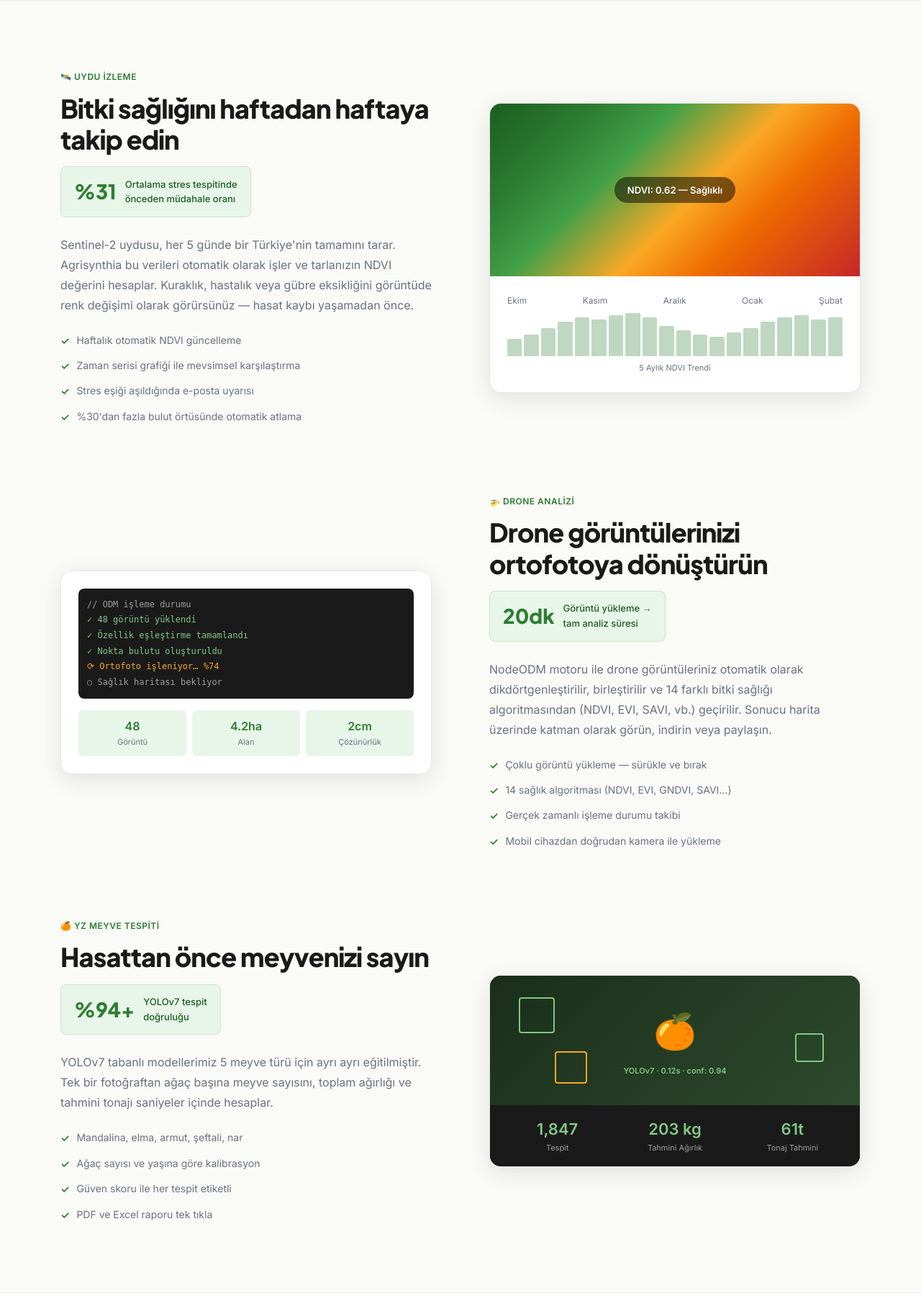
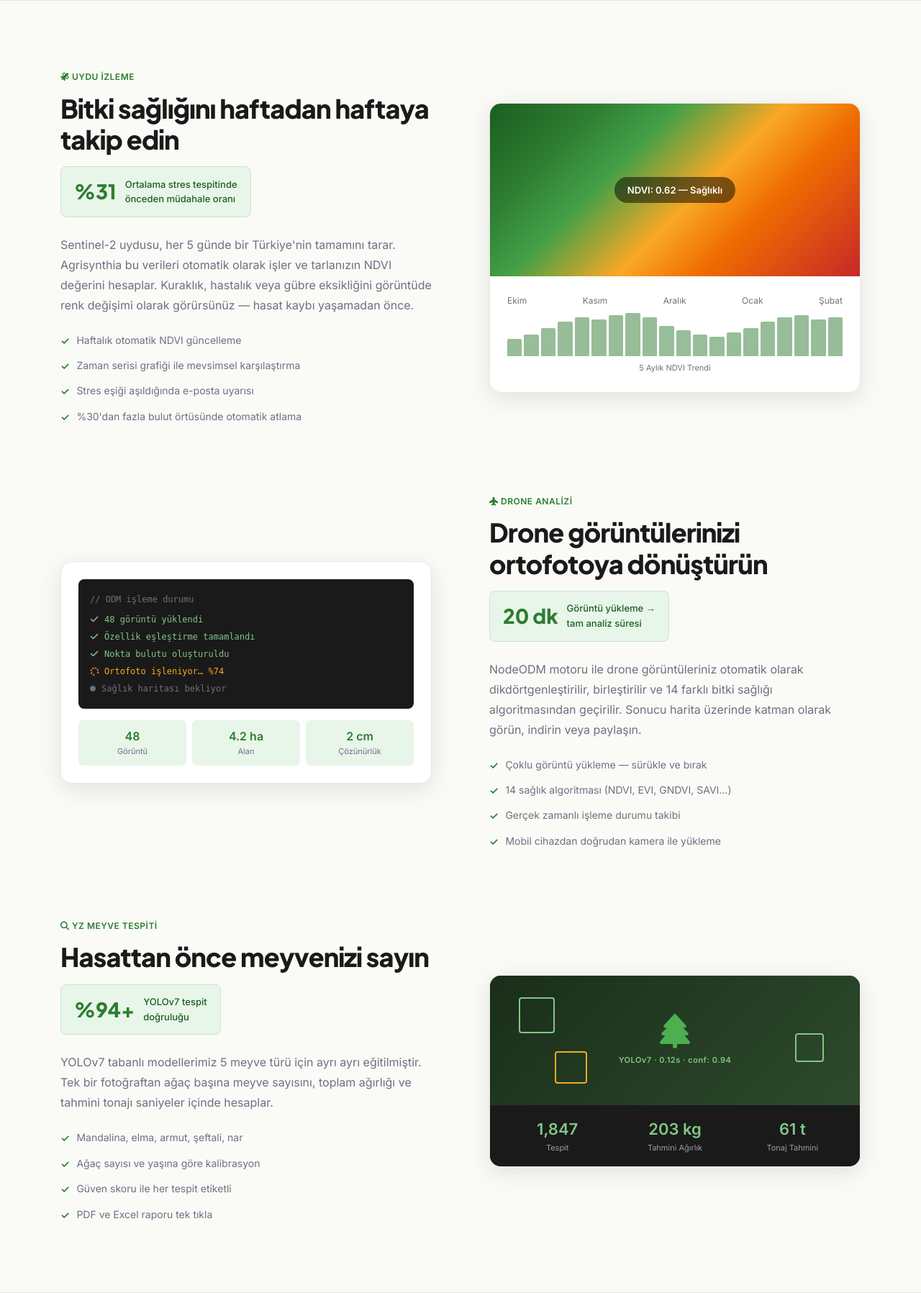
Before and after one commit to ChronoCoders/agrisynthia, a Django app: template templates/website/product.html in a window 1280 px wide. Shown: the part 539-2336 px from the top of the page at 72% size. Run offline with Django 4.2, Linux system fonts and the light colour scheme; the template is opened without the code that fills it, so the values that code supplies are empty.

Commit message:
Replace all emojis with Font Awesome icons across marketing site

```diff
--- a/templates/website/blog_detail.html
+++ b/templates/website/blog_detail.html
@@ -20,7 +20,7 @@
 
 <section class="section">
   <div class="container" style="max-width:760px;">
-    <div style="font-size:64px;text-align:center;margin-bottom:40px;">{{ post.emoji }}</div>
+    <div style="text-align:center;margin-bottom:40px;"><i class="fas fa-leaf" style="font-size:48px;color:var(--green);opacity:0.3;"></i></div>
     <div class="blog-content" style="font-size:16px;color:#2d2d2d;line-height:1.85;">
       {{ post.content|safe }}
     </div>
@@ -40,7 +40,7 @@
     <div class="blog-grid" style="grid-template-columns:repeat(3,1fr);">
       {% for r in related %}
       <article class="blog-card">
-        <div class="blog-thumb">{{ r.emoji }}</div>
+        <div class="blog-thumb"><i class="fas fa-leaf" style="font-size:36px;color:var(--green);opacity:0.5;"></i></div>
         <div class="blog-body">
           <div class="blog-cat">{{ r.category }}</div>
           <h3 class="blog-title">{{ r.title }}</h3>
--- a/templates/website/product.html
+++ b/templates/website/product.html
@@ -21,7 +21,7 @@
   <div class="container">
     <div class="pillar">
       <div class="pillar-text">
-        <div class="pillar-tag">🛰️ Uydu İzleme</div>
+        <div class="pillar-tag"><i class="fas fa-satellite"></i> Uydu İzleme</div>
         <h2>Bitki sağlığını haftadan haftaya takip edin</h2>
         <div class="outcome-stat">
           <div class="num">%31</div>
@@ -45,18 +45,17 @@
           </div>
           <div style="height:60px;display:flex;align-items:flex-end;gap:3px;">
             {% for v in ""|ljust:20 %}
-            <div style="flex:1;background:var(--green);opacity:0.3;border-radius:2px 2px 0 0;" class="bar-anim"></div>
+            <div style="flex:1;background:var(--green);opacity:0.5;border-radius:2px 2px 0 0;" class="bar-anim"></div>
             {% endfor %}
           </div>
           <style>
-            .bar-anim { height: calc(30% + var(--h,0%)); }
-            .bar-anim:nth-child(1){--h:10%} .bar-anim:nth-child(2){--h:20%} .bar-anim:nth-child(3){--h:35%}
-            .bar-anim:nth-child(4){--h:50%} .bar-anim:nth-child(5){--h:60%} .bar-anim:nth-child(6){--h:55%}
-            .bar-anim:nth-child(7){--h:65%} .bar-anim:nth-child(8){--h:70%} .bar-anim:nth-child(9){--h:60%}
-            .bar-anim:nth-child(10){--h:40%} .bar-anim:nth-child(11){--h:30%} .bar-anim:nth-child(12){--h:20%}
-            .bar-anim:nth-child(13){--h:15%} .bar-anim:nth-child(14){--h:25%} .bar-anim:nth-child(15){--h:35%}
-            .bar-anim:nth-child(16){--h:50%} .bar-anim:nth-child(17){--h:60%} .bar-anim:nth-child(18){--h:65%}
-            .bar-anim:nth-child(19){--h:55%} .bar-anim:nth-child(20){--h:60%}
+            .bar-anim:nth-child(1){height:40%} .bar-anim:nth-child(2){height:50%} .bar-anim:nth-child(3){height:65%}
+            .bar-anim:nth-child(4){height:80%} .bar-anim:nth-child(5){height:90%} .bar-anim:nth-child(6){height:85%}
+            .bar-anim:nth-child(7){height:95%} .bar-anim:nth-child(8){height:100%} .bar-anim:nth-child(9){height:90%}
+            .bar-anim:nth-child(10){height:70%} .bar-anim:nth-child(11){height:60%} .bar-anim:nth-child(12){height:50%}
+            .bar-anim:nth-child(13){height:45%} .bar-anim:nth-child(14){height:55%} .bar-anim:nth-child(15){height:65%}
+            .bar-anim:nth-child(16){height:80%} .bar-anim:nth-child(17){height:90%} .bar-anim:nth-child(18){height:95%}
+            .bar-anim:nth-child(19){height:85%} .bar-anim:nth-child(20){height:90%}
           </style>
           <div style="font-size:11px;color:var(--muted);margin-top:8px;text-align:center;">5 Aylık NDVI Trendi</div>
         </div>
@@ -66,13 +65,13 @@
     <!-- Pillar 2: Drone -->
     <div class="pillar reverse">
       <div class="pillar-text">
-        <div class="pillar-tag">🚁 Drone Analizi</div>
+        <div class="pillar-tag"><i class="fas fa-plane-up"></i> Drone Analizi</div>
         <h2>Drone görüntülerinizi ortofotoya dönüştürün</h2>
         <div class="outcome-stat">
-          <div class="num">20dk</div>
+          <div class="num">20 dk</div>
           <div class="desc">Görüntü yükleme &rarr;<br>tam analiz süresi</div>
         </div>
-        <p>NodeODM motoru ile drone görüntüleriniz otomatik olarak dikdörtgenleştirilir, birleştirilir ve 14 farklı bitki sağlığı algoritmasından (NDVI, EVI, SAVI, vb.) geçirilir. Sonucu harita üzerinde katman olarak görün, indirin veya paylaşın.</p>
+        <p>NodeODM motoru ile drone görüntüleriniz otomatik olarak dikdörtgenleştirilir, birleştirilir ve 14 farklı bitki sağlığı algoritmasından geçirilir. Sonucu harita üzerinde katman olarak görün, indirin veya paylaşın.</p>
         <ul class="check-list">
           <li>Çoklu görüntü yükleme — sürükle ve bırak</li>
           <li>14 sağlık algoritması (NDVI, EVI, GNDVI, SAVI…)</li>
@@ -82,13 +81,13 @@
       </div>
       <div class="pillar-visual">
         <div style="padding:24px;">
-          <div style="background:#1A1A1A;border-radius:8px;padding:12px;font-family:monospace;font-size:12px;color:#81C784;line-height:1.8;">
-            <div style="color:#9E9E9E;">// ODM işleme durumu</div>
-            <div>✓ 48 görüntü yüklendi</div>
-            <div>✓ Özellik eşleştirme tamamlandı</div>
-            <div>✓ Nokta bulutu oluşturuldu</div>
-            <div style="color:#F9A825;">⟳ Ortofoto işleniyor… %74</div>
-            <div style="color:#9E9E9E;">○ Sağlık haritası bekliyor</div>
+          <div style="background:#1A1A1A;border-radius:8px;padding:16px;font-family:monospace;font-size:12px;color:#81C784;line-height:2;">
+            <div style="color:#6B7280;margin-bottom:4px;">// ODM işleme durumu</div>
+            <div><i class="fas fa-check" style="color:#81C784;margin-right:8px;"></i>48 görüntü yüklendi</div>
+            <div><i class="fas fa-check" style="color:#81C784;margin-right:8px;"></i>Özellik eşleştirme tamamlandı</div>
+            <div><i class="fas fa-check" style="color:#81C784;margin-right:8px;"></i>Nokta bulutu oluşturuldu</div>
+            <div style="color:#F9A825;"><i class="fas fa-spinner fa-spin" style="margin-right:8px;"></i>Ortofoto işleniyor… %74</div>
+            <div style="color:#6B7280;"><i class="fas fa-circle" style="margin-right:8px;font-size:8px;vertical-align:middle;"></i>Sağlık haritası bekliyor</div>
           </div>
           <div style="margin-top:16px;display:grid;grid-template-columns:repeat(3,1fr);gap:8px;">
             <div style="background:var(--green-light);border-radius:6px;padding:10px;text-align:center;">
@@ -96,11 +95,11 @@
               <div style="font-size:11px;color:var(--muted);">Görüntü</div>
             </div>
             <div style="background:var(--green-light);border-radius:6px;padding:10px;text-align:center;">
-              <div style="font-weight:700;color:var(--green);">4.2ha</div>
+              <div style="font-weight:700;color:var(--green);">4.2 ha</div>
               <div style="font-size:11px;color:var(--muted);">Alan</div>
             </div>
             <div style="background:var(--green-light);border-radius:6px;padding:10px;text-align:center;">
-              <div style="font-weight:700;color:var(--green);">2cm</div>
+              <div style="font-weight:700;color:var(--green);">2 cm</div>
               <div style="font-size:11px;color:var(--muted);">Çözünürlük</div>
             </div>
           </div>
@@ -111,7 +110,7 @@
     <!-- Pillar 3: Detection -->
     <div class="pillar">
       <div class="pillar-text">
-        <div class="pillar-tag">🍊 YZ Meyve Tespiti</div>
+        <div class="pillar-tag"><i class="fas fa-magnifying-glass"></i> YZ Meyve Tespiti</div>
         <h2>Hasattan önce meyvenizi sayın</h2>
         <div class="outcome-stat">
           <div class="num">%94+</div>
@@ -129,10 +128,9 @@
         <div style="background:#111;border-radius:8px;overflow:hidden;">
           <div style="position:relative;height:180px;background:linear-gradient(135deg,#1a2e1a,#2d4a2d);display:flex;align-items:center;justify-content:center;">
             <div style="text-align:center;">
-              <div style="font-size:48px;margin-bottom:8px;">🍊</div>
-              <div style="font-size:11px;color:#81C784;font-weight:600;">YOLOv7 · 0.12s · conf: 0.94</div>
+              <i class="fas fa-tree" style="font-size:48px;color:#4CAF50;margin-bottom:8px;display:block;"></i>
+              <div style="font-size:11px;color:#81C784;font-weight:600;letter-spacing:0.5px;">YOLOv7 · 0.12s · conf: 0.94</div>
             </div>
-            <!-- Bounding box indicators -->
             <div style="position:absolute;top:30px;left:40px;width:50px;height:50px;border:2px solid #81C784;border-radius:4px;"></div>
             <div style="position:absolute;top:80px;right:50px;width:40px;height:40px;border:2px solid #81C784;border-radius:4px;"></div>
             <div style="position:absolute;bottom:30px;left:90px;width:45px;height:45px;border:2px solid #F9A825;border-radius:4px;"></div>
@@ -147,7 +145,7 @@
               <div style="font-size:11px;color:#9E9E9E;">Tahmini Ağırlık</div>
             </div>
             <div style="text-align:center;">
-              <div style="font-size:22px;font-weight:800;color:#81C784;">61t</div>
+              <div style="font-size:22px;font-weight:800;color:#81C784;">61 t</div>
               <div style="font-size:11px;color:#9E9E9E;">Tonaj Tahmini</div>
             </div>
           </div>
```
Also changed, not shown: templates/website/about.html (+6 -7 lines), templates/website/blog.html (+7 -7 lines), templates/website/home.html (+18 -29 lines).
